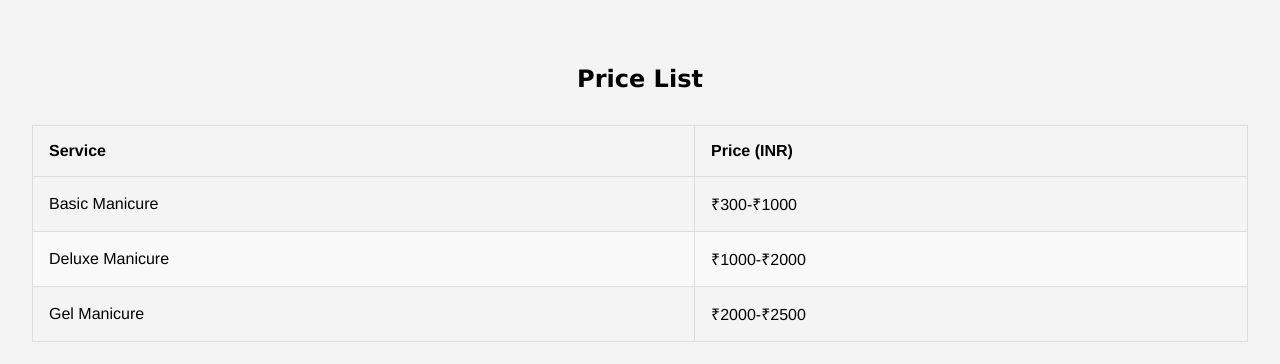
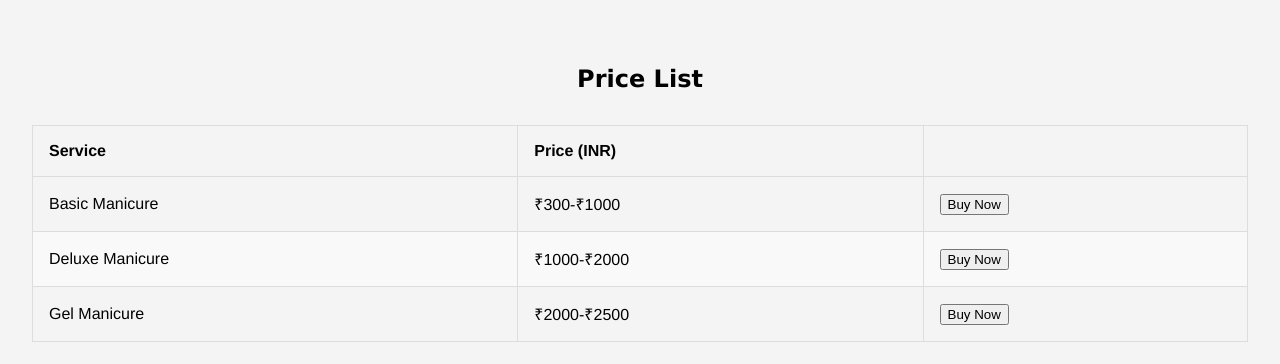
Before and after one commit to Dakshpipaliya/Nail-Art, a plain HTML site: page manicure.html in a window 1280 px wide. Shown: the part 488-852 px from the top of the page. Drawn offline with Linux system fonts and the light colour scheme.

Commit message:
Update manicure.html

```diff
--- a/manicure.html
+++ b/manicure.html
@@ -33,17 +33,22 @@
                 <tr>
                     <td>Basic Manicure</td>
                     <td>₹300-₹1000</td>
+                    <td><a href="payment.html"><button>Buy Now</button></a></td>
                 </tr>
                 <tr>
                     <td>Deluxe Manicure</td>
                     <td>₹1000-₹2000</td>
+                    <td><a href="payment.html"><button>Buy Now</button></a></td>
                 </tr>
                 <tr>
                     <td>Gel Manicure</td>
                     <td>₹2000-₹2500</td>
+                    <td><a href="payment.html"><button>Buy Now</button></a></td>
                 </tr>
             </tbody>
         </table>
     </section>
+
+
 </body>
 </html>
```
